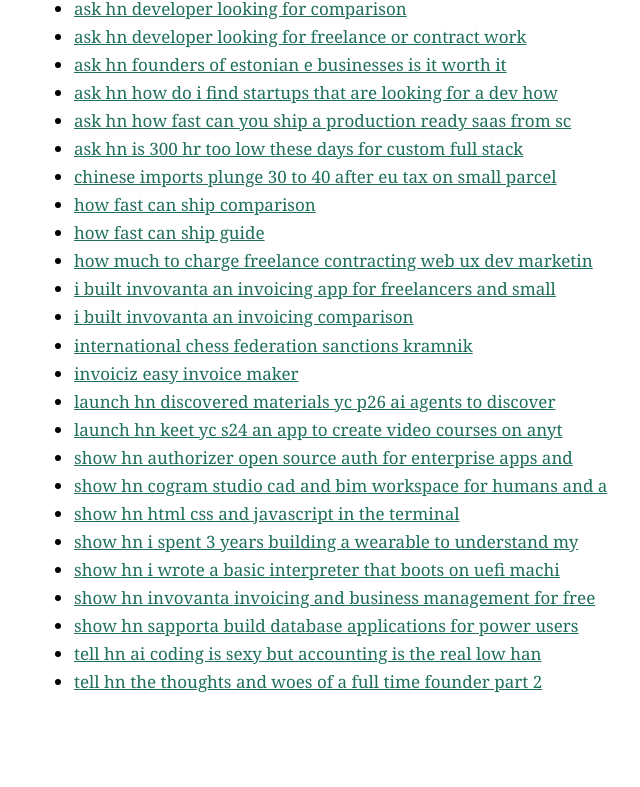
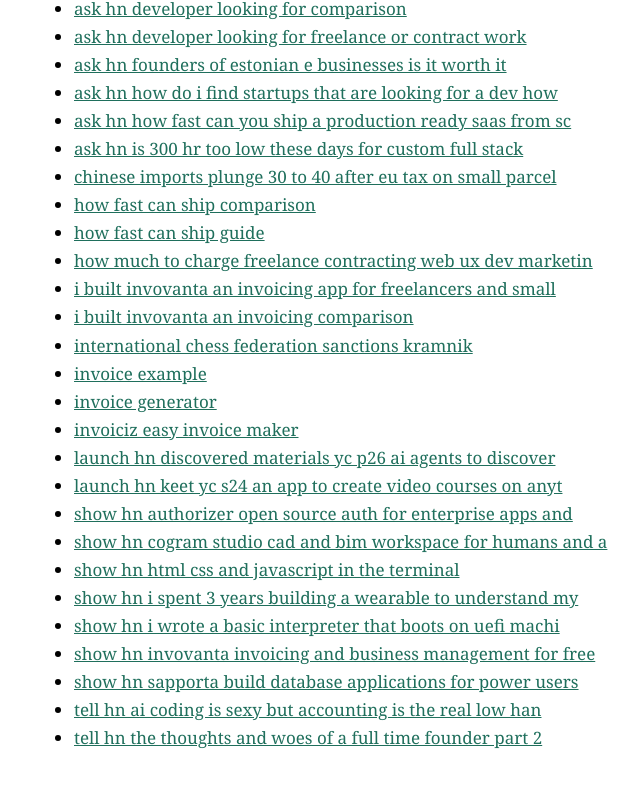
Before and after one commit to supermarcomartin-ship-it/tok-a1, a plain HTML site: page index.html in a window 1280 px wide. Shown: the part 135-922 px from the top of the page, without its empty margins (254-894 px from the left). Drawn offline with Linux system fonts and the light colour scheme.

Commit message:
Rebuild index

```diff
--- a/index.html
+++ b/index.html
@@ -36,6 +36,8 @@
 <li><a href="https://supermarcomartin-ship-it.github.io/tok-a1/posts/i-built-invovanta-an-invoicing-app-for-freelancers-and-small/">i built invovanta an invoicing app for freelancers and small</a></li>
 <li><a href="https://supermarcomartin-ship-it.github.io/tok-a1/posts/i-built-invovanta-an-invoicing-comparison/">i built invovanta an invoicing comparison</a></li>
 <li><a href="https://supermarcomartin-ship-it.github.io/tok-a1/posts/international-chess-federation-sanctions-kramnik/">international chess federation sanctions kramnik</a></li>
+<li><a href="https://supermarcomartin-ship-it.github.io/tok-a1/posts/invoice-example/">invoice example</a></li>
+<li><a href="https://supermarcomartin-ship-it.github.io/tok-a1/posts/invoice-generator/">invoice generator</a></li>
 <li><a href="https://supermarcomartin-ship-it.github.io/tok-a1/posts/invoiciz-easy-invoice-maker/">invoiciz easy invoice maker</a></li>
 <li><a href="https://supermarcomartin-ship-it.github.io/tok-a1/posts/launch-hn-discovered-materials-yc-p26-ai-agents-to-discover/">launch hn discovered materials yc p26 ai agents to discover</a></li>
 <li><a href="https://supermarcomartin-ship-it.github.io/tok-a1/posts/launch-hn-keet-yc-s24-an-app-to-create-video-courses-on-anyt/">launch hn keet yc s24 an app to create video courses on anyt</a></li>
```
